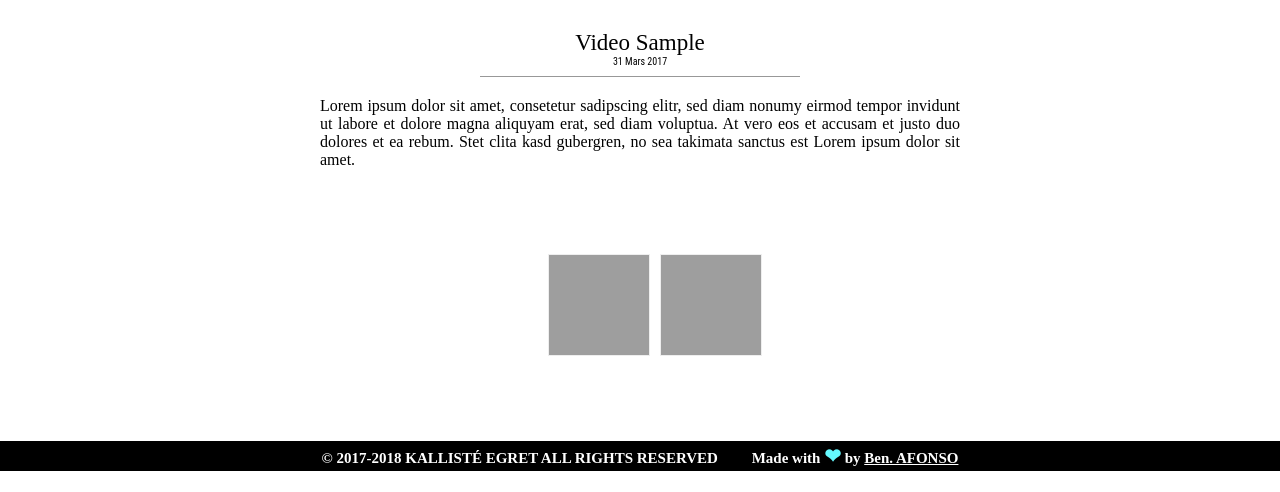
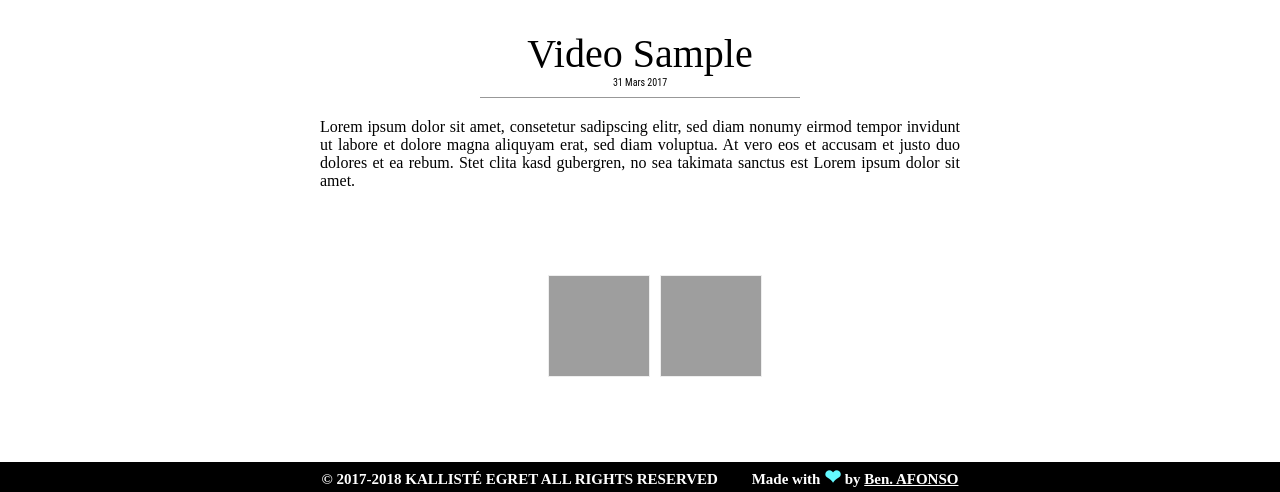
Before and after one commit to kallistegret/kallistegret.github.io, a Jekyll site: the page built from examples/2017-03-31-Video.md, in a window 1280 px wide. Shown: the part 470-962 px from the top of the page. Built offline with Jekyll 4.4.1, drawn with Linux system fonts in a browser that asks for light colours; some web fonts are replaced; a script that is not in the unit is left out; before the commit the page ends 941 px from its top, so only the background shows below that; grey boxes are pictures that could not be loaded.

Commit message:
Update video-project.css

```diff
--- a/styles/video-project.css
+++ b/styles/video-project.css
@@ -36,7 +36,7 @@
 
 .content .title {
   font-family: 'Amatic SC', cursive;
-  font-size: 23px;
+  font-size: 40px;
   text-align: center;
 }
 
```
